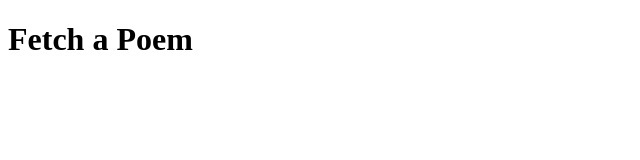
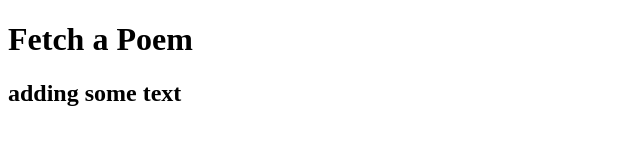
Before and after one commit to matsunagateitoku/test, a plain HTML site: page index.html in a window 1280 px wide. Shown: the whole page, without its empty margins (0-640 px from the left). Drawn offline with Linux system fonts and the light colour scheme.

Commit message:
Update index.html

```diff
--- a/index.html
+++ b/index.html
@@ -9,5 +9,6 @@
   </head>
   <body>
     <h1>Fetch a Poem</h1>
+    <h2>adding some text</h2>
    </body>
 </html>
```
